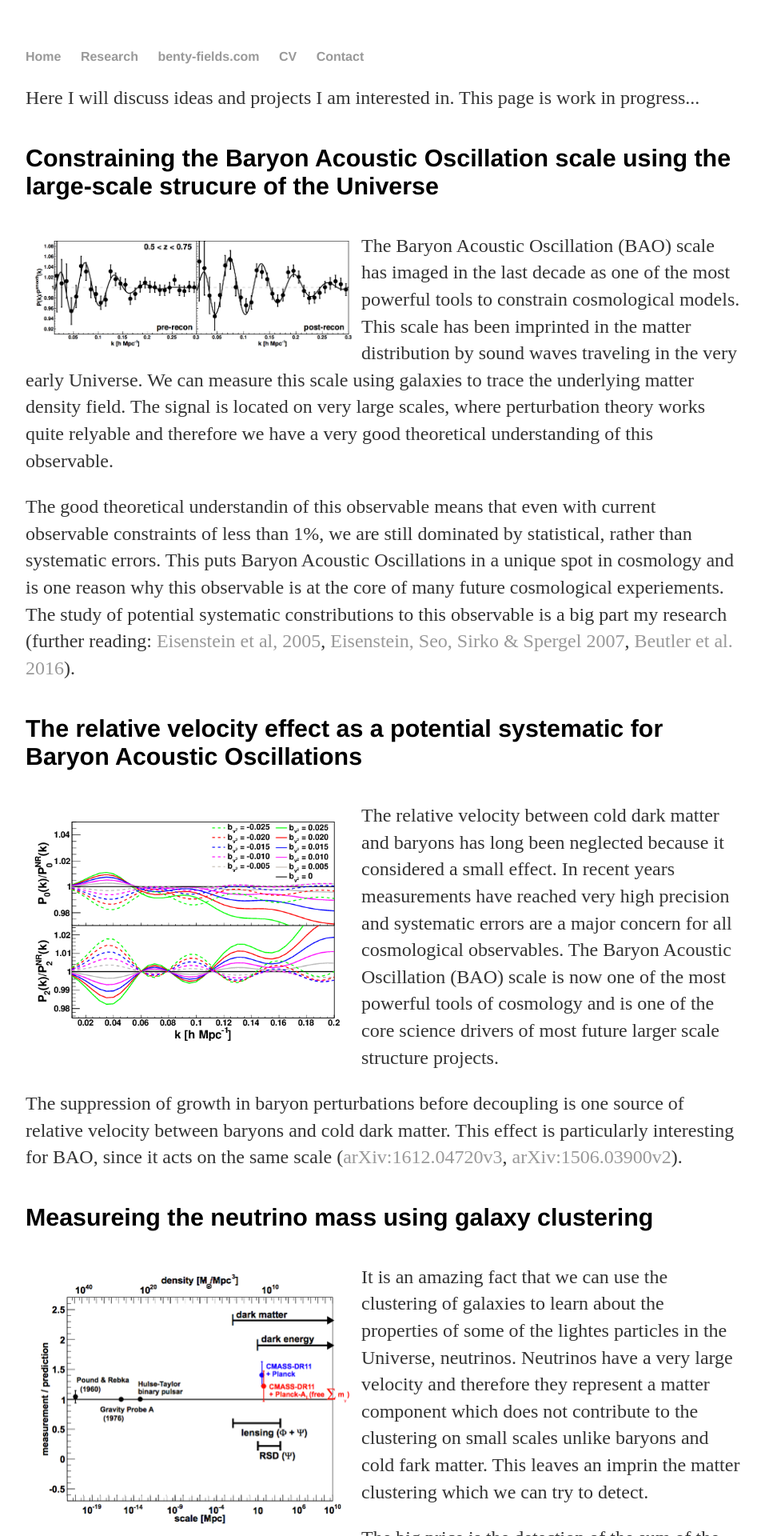
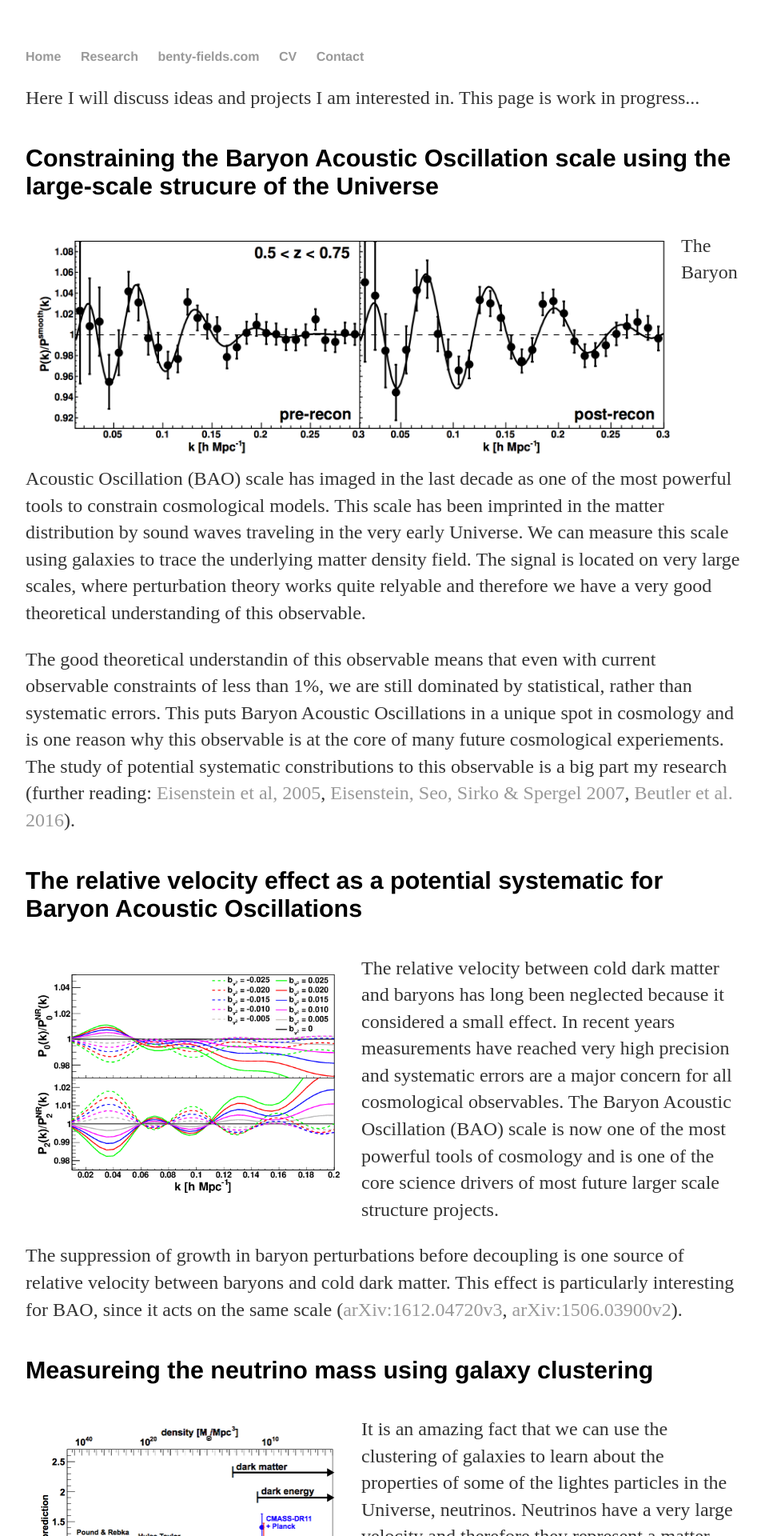
Before and after one commit to fbeutler/fbeutler.github.io, a Jekyll site: the page built from research/projects.html, in a window 1280 px wide. Shown: the top 1920 px of the page at 80% size, without its empty margins (160-1117 px from the left). Built offline with Jekyll 4.4.1, drawn with Linux system fonts in a browser that asks for light colours.

Commit message:
Update projects.html

```diff
--- a/research/projects.html
+++ b/research/projects.html
@@ -8,7 +8,7 @@
 
   <h4>Constraining the Baryon Acoustic Oscillation scale using the large-scale strucure of the Universe</h4>
 
-  <img src="/static/BAO.png" alt="IMAGE OF BOSS BAO MEASUREMENT" width="400" align="left" style="padding:10px">
+  <img src="/static/BAO.png" alt="IMAGE OF BOSS BAO MEASUREMENT" width="800" align="left" style="padding:10px">
   <p>
     The Baryon Acoustic Oscillation (BAO) scale has imaged in the last decade as one of the most powerful tools to constrain cosmological
     models. This scale has been imprinted in the matter distribution by sound waves traveling in the very early Universe. We can
```
